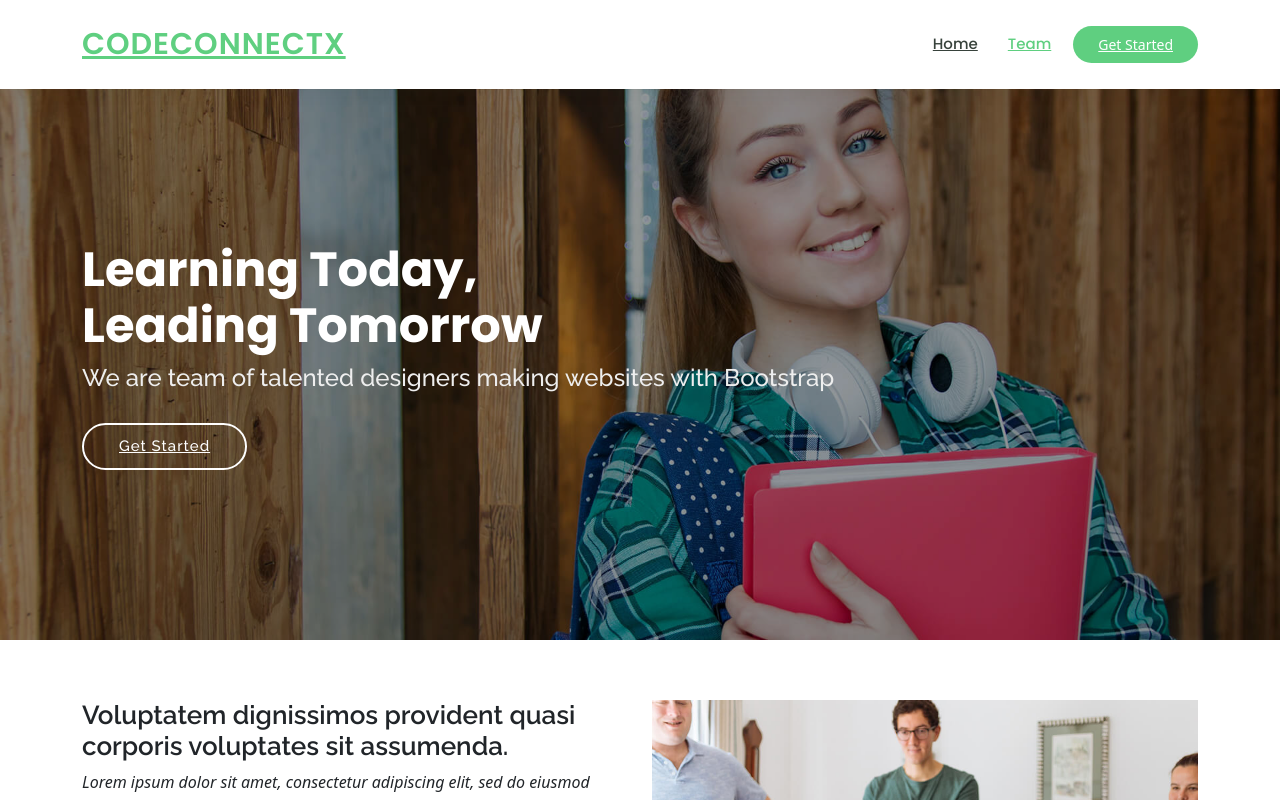
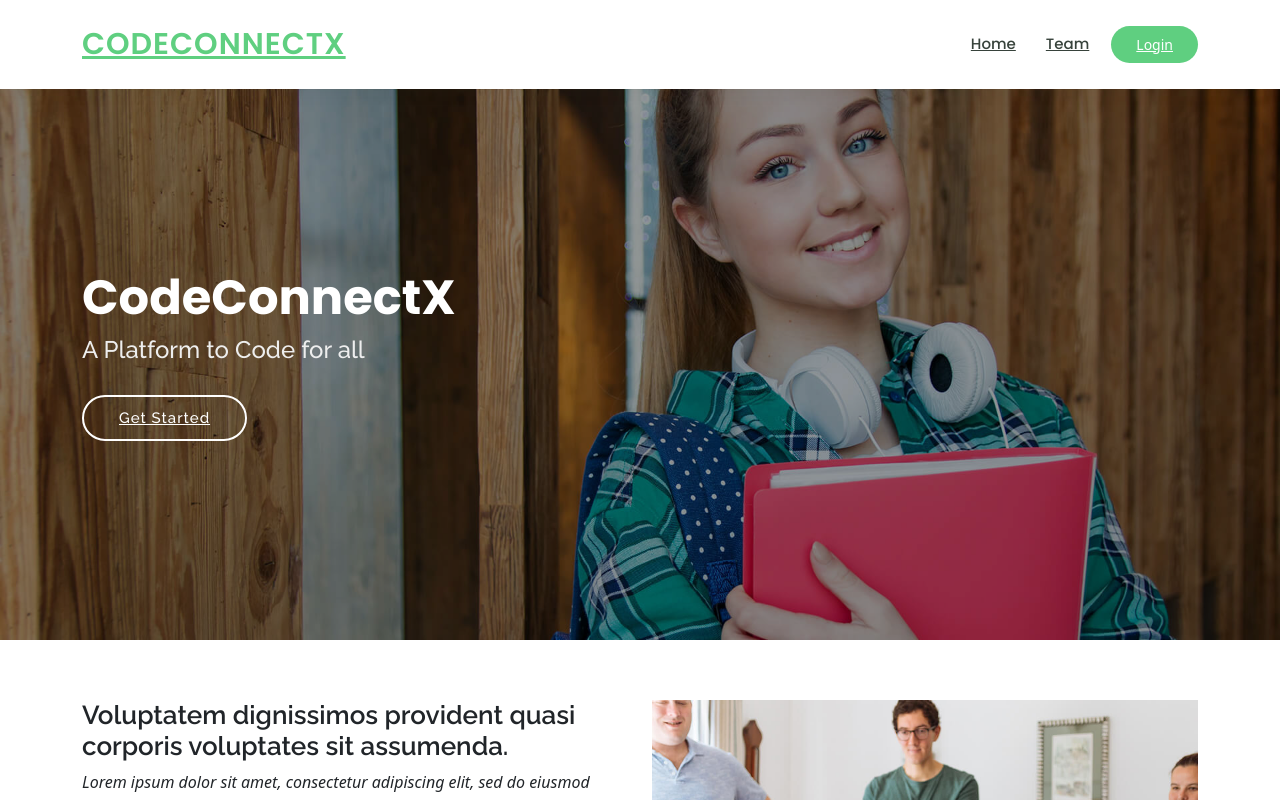
Before and after one commit to arya2004/noaa, an Angular app in the folder client/: page / in a window 1280 px wide. Shown: the top 800 px of the page. Built offline with nearby package versions, Linux system fonts and the light colour scheme.

Commit message:
Some basic changes done

```diff
--- a/client/src/app/home/home.component.html
+++ b/client/src/app/home/home.component.html
@@ -10,12 +10,12 @@
       <nav id="navbar" class="navbar order-last order-lg-0">
         <ul>
           <li><a routerLink="/" >Home</a></li>
-          <li><a routerLink="/team" class="active">Team</a></li>
+          <li><a routerLink="/team" >Team</a></li>
         </ul>
         <i class="bi bi-list mobile-nav-toggle"></i>
       </nav><!-- .navbar -->
 
-      <a href="courses.html" class="get-started-btn">Get Started</a>
+      <a href="courses.html" class="get-started-btn">Login</a>
 
     </div>
   </header><!-- End Header -->
@@ -23,8 +23,8 @@
   <!-- ======= Hero Section ======= -->
   <section id="hero" class="d-flex justify-content-center align-items-center">
     <div class="container position-relative" data-aos="zoom-in" data-aos-delay="100">
-      <h1>Learning Today,<br>Leading Tomorrow</h1>
-      <h2>We are team of talented designers making websites with Bootstrap</h2>
+      <h1>CodeConnectX</h1>
+      <h2>A Platform to Code for all</h2>
       <a href="courses.html" class="btn-get-started">Get Started</a>
     </div>
   </section><!-- End Hero -->
```
